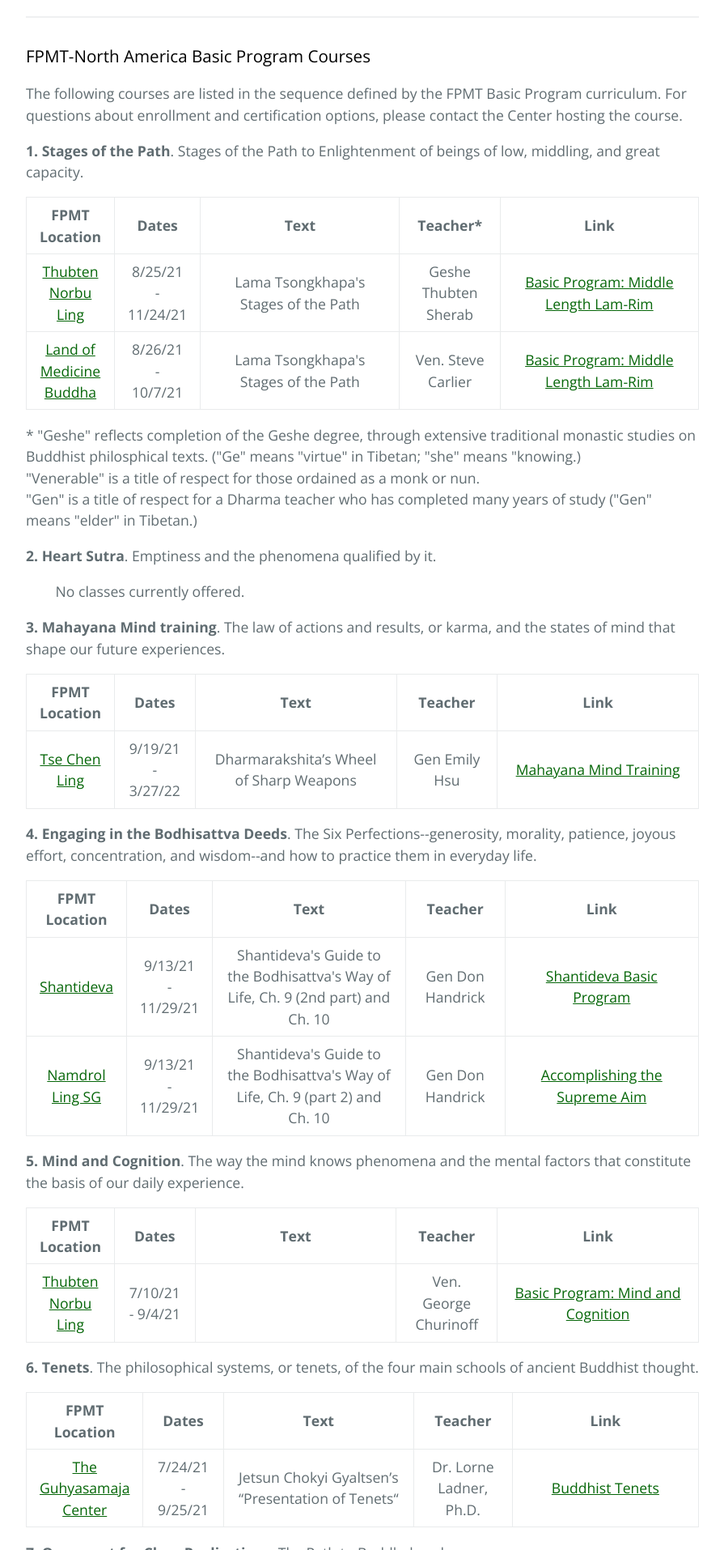
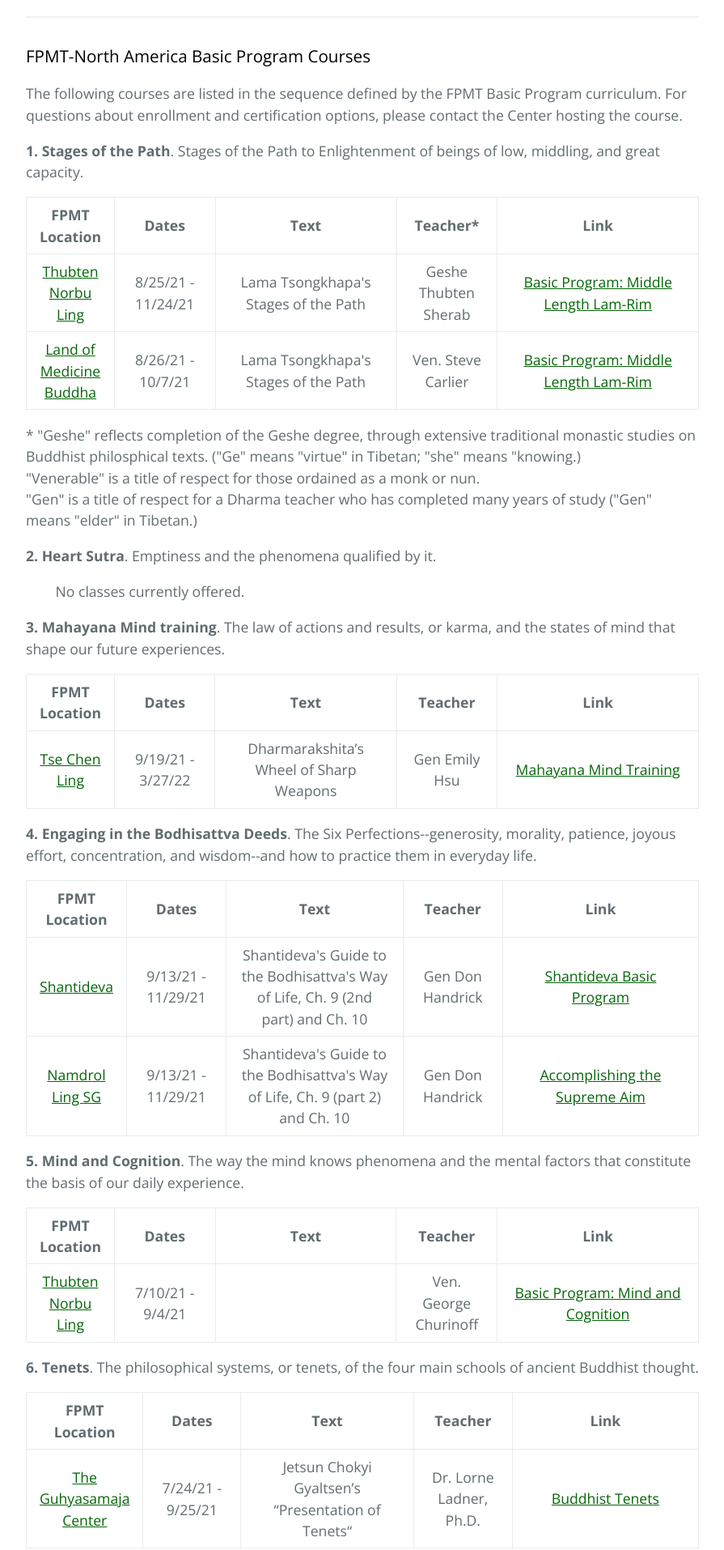
Before and after one commit to lgeorge/lgeorge.github.io, a Jekyll site: the page built from fpmt-na/index.html, in a window 1280 px wide. Shown: the part 535-2449 px from the top of the page at 81% size, without its empty margins (192-1087 px from the left). Built offline with Jekyll 4.4.1, drawn with Linux system fonts in a browser that asks for light colours.

Commit message:
Update index.html

```diff
--- a/fpmt-na/index.html
+++ b/fpmt-na/index.html
@@ -28,8 +28,8 @@
     		<thead>
     			<tr>
             <th class="has-text-align-center" data-align="center" width="13%">FPMT Location</th>
-            <th class="has-text-align-center" data-align="center" width="12%">Dates</th>
-            <th class="has-text-align-center" data-align="center" width="30%">Text</th>
+            <th class="has-text-align-center" data-align="center" width="15%">Dates</th>
+            <th class="has-text-align-center" data-align="center" width="27%">Text</th>
             <th class="has-text-align-center" data-align="center" width="15%">Teacher*</th>
             <th class="has-text-align-center" data-align="center" width="30%">Link</th>
           </tr>
@@ -65,8 +65,8 @@
     		<thead>
     			<tr>
             <th class="has-text-align-center" data-align="center" width="13%">FPMT Location</th>
-            <th class="has-text-align-center" data-align="center" width="12%">Dates</th>
-            <th class="has-text-align-center" data-align="center" width="30%">Text</th>
+            <th class="has-text-align-center" data-align="center" width="15%">Dates</th>
+            <th class="has-text-align-center" data-align="center" width="27%">Text</th>
             <th class="has-text-align-center" data-align="center" width="15%">Teacher</th>
             <th class="has-text-align-center" data-align="center" width="30%">Link</th>
           </tr>
@@ -89,8 +89,8 @@
     		<thead>
     			<tr>
             <th class="has-text-align-center" data-align="center" width="13%">FPMT Location</th>
-            <th class="has-text-align-center" data-align="center" width="12%">Dates</th>
-            <th class="has-text-align-center" data-align="center" width="30%">Text</th>
+            <th class="has-text-align-center" data-align="center" width="15%">Dates</th>
+            <th class="has-text-align-center" data-align="center" width="27%">Text</th>
             <th class="has-text-align-center" data-align="center" width="15%">Teacher</th>
             <th class="has-text-align-center" data-align="center" width="30%">Link</th>
           </tr>
@@ -119,8 +119,8 @@
     		<thead>
     			<tr>
             <th class="has-text-align-center" data-align="center" width="13%">FPMT Location</th>
-            <th class="has-text-align-center" data-align="center" width="12%">Dates</th>
-            <th class="has-text-align-center" data-align="center" width="30%">Text</th>
+            <th class="has-text-align-center" data-align="center" width="15%">Dates</th>
+            <th class="has-text-align-center" data-align="center" width="27%">Text</th>
             <th class="has-text-align-center" data-align="center" width="15%">Teacher</th>
             <th class="has-text-align-center" data-align="center" width="30%">Link</th>
           </tr>
@@ -142,8 +142,8 @@
     		<thead>
     			<tr>
             <th class="has-text-align-center" data-align="center" width="13%">FPMT Location</th>
-            <th class="has-text-align-center" data-align="center" width="12%">Dates</th>
-            <th class="has-text-align-center" data-align="center" width="30%">Text</th>
+            <th class="has-text-align-center" data-align="center" width="15%">Dates</th>
+            <th class="has-text-align-center" data-align="center" width="27%">Text</th>
             <th class="has-text-align-center" data-align="center" width="15%">Teacher</th>
             <th class="has-text-align-center" data-align="center" width="30%">Link</th>
           </tr>
```
